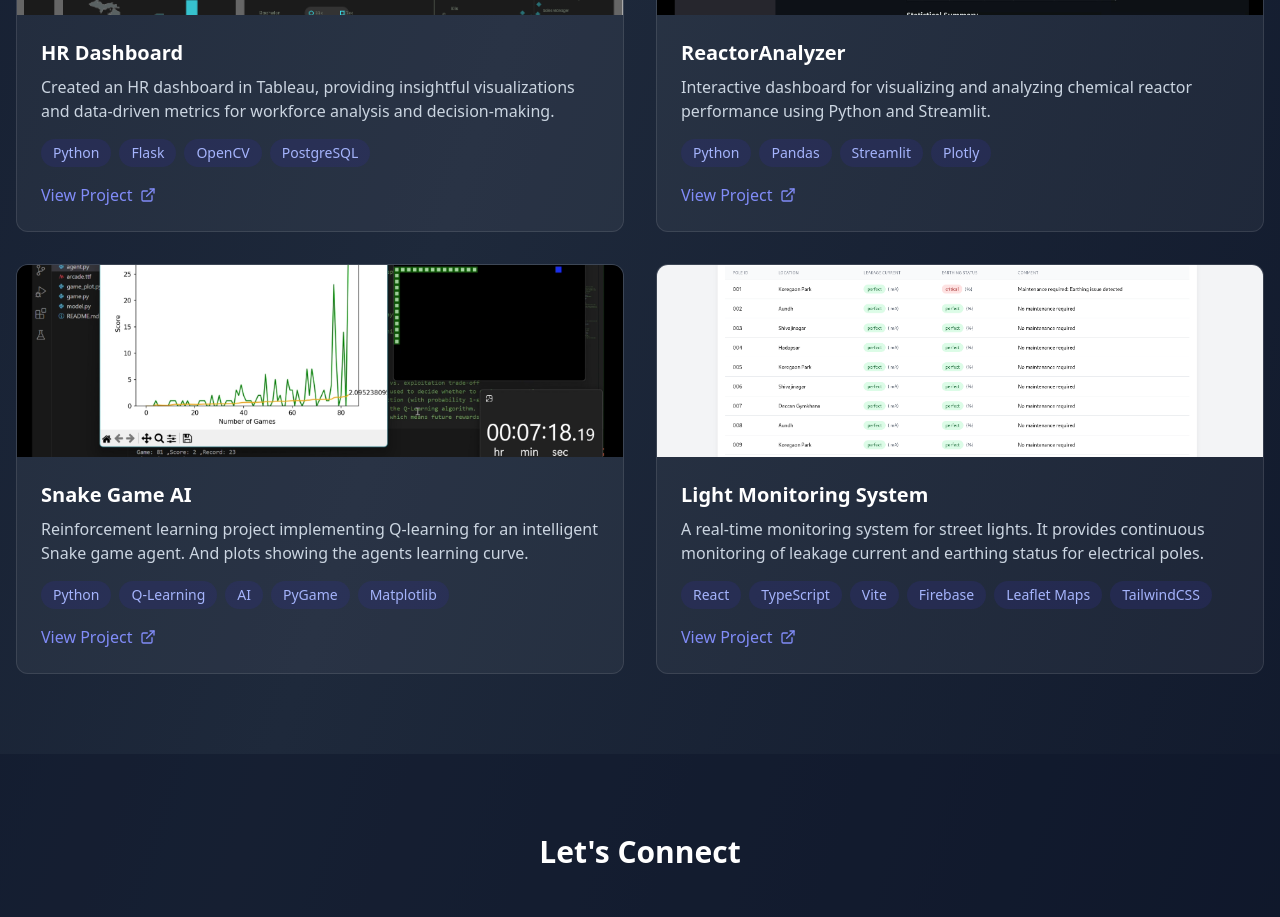
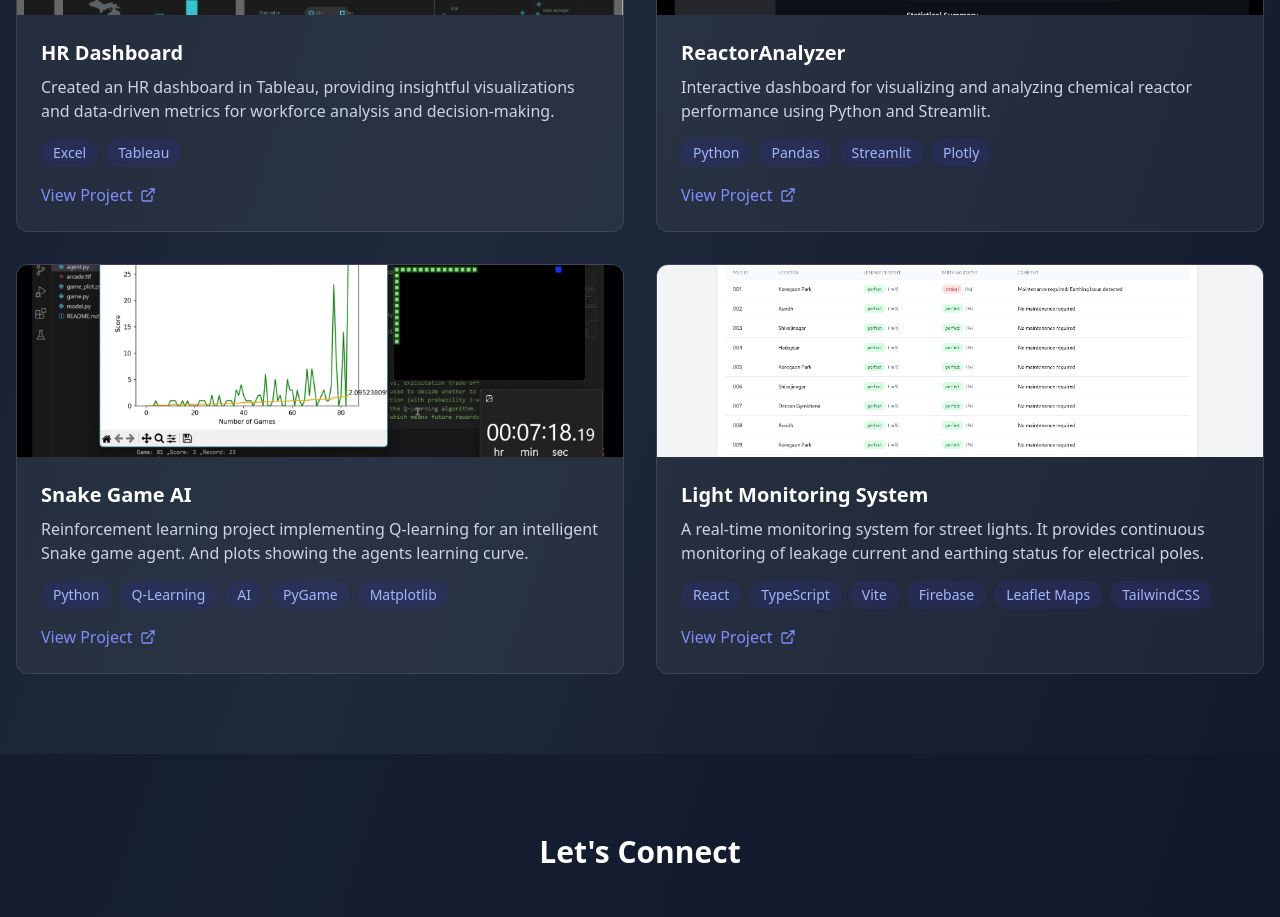
Before and after one commit to mirdanish6594/Portfolio-V3, a React (Vite) app: page / in a window 1280 px wide. Shown: the part 2320-3237 px from the top of the page. Built offline with nearby package versions, Linux system fonts and the light colour scheme.

Commit message:
Update Projects.tsx

```diff
--- a/src/components/Projects.tsx
+++ b/src/components/Projects.tsx
@@ -8,7 +8,7 @@ const projects = [
     title: "HR Dashboard",
     description: "Created an HR dashboard in Tableau, providing insightful visualizations and data-driven metrics for workforce analysis and decision-making.",
     image: "/images/hr-dashboard.png",
-    tags: ["Python", "Flask", "OpenCV", "PostgreSQL"],
+    tags: ["Excel", "Tableau"],
     link: "https://public.tableau.com/app/profile/danish.mir1812/viz/HRDashboardProject_17221797463460/HRSummary"
   },
   {
```
